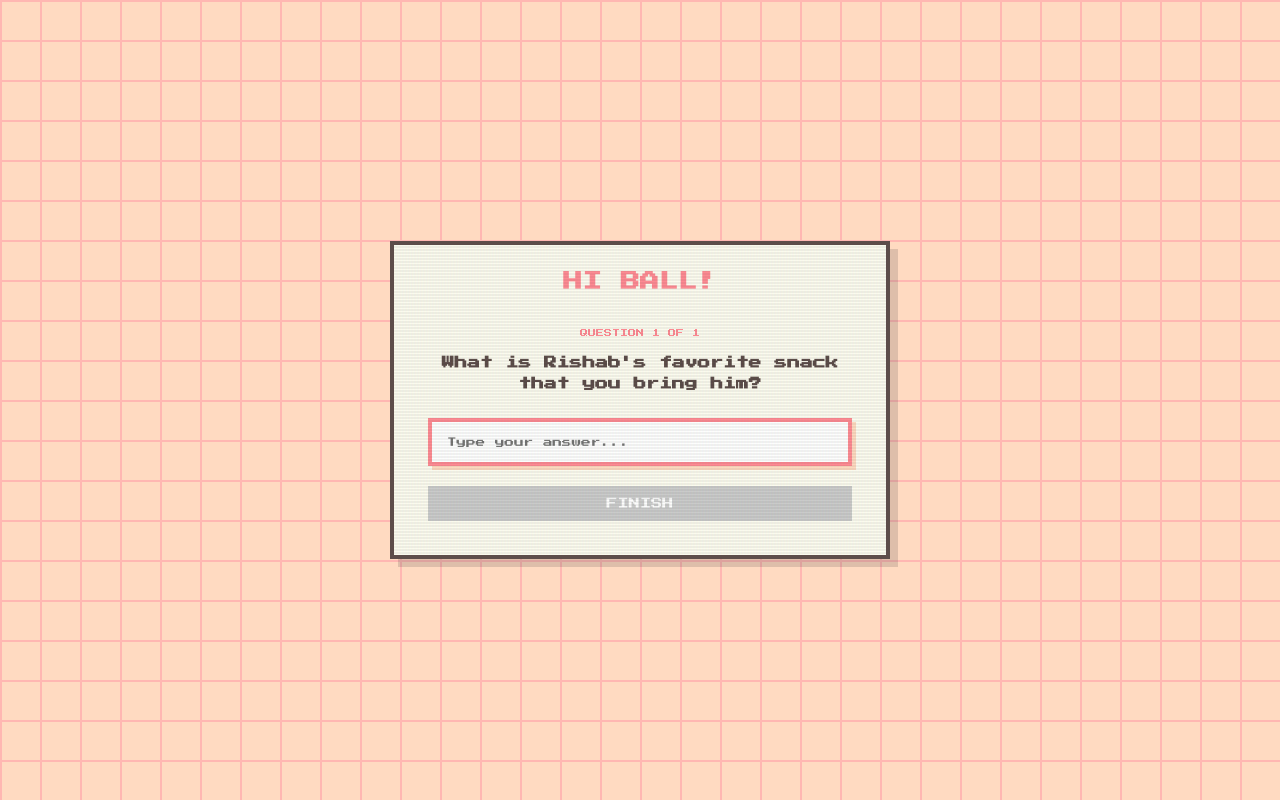
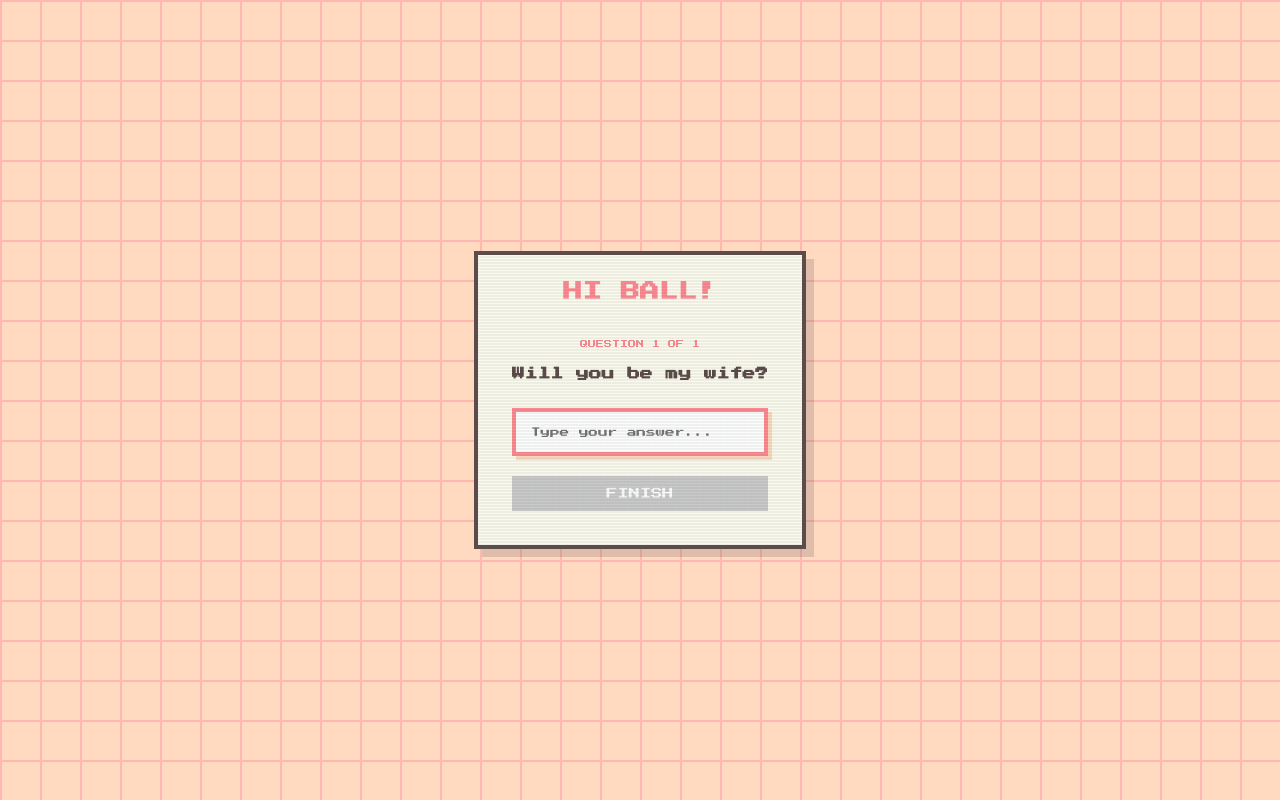
Before and after one commit to rishabshivkumar7/ballentines, a React (Create React App) app: page / in a window 1280 px wide. Built offline with nearby package versions, Linux system fonts and the light colour scheme; the HTML template or start-up script is replaced by a standard one.

Commit message:
added 8th question

```diff
--- a/src/components/LoginQuestionnaire.jsx
+++ b/src/components/LoginQuestionnaire.jsx
@@ -22,7 +22,7 @@ const LoginQuestionnaire = ({ questions, onSuccess }) => {
                 setError(false);
             } else {
                 // To unlock the game immediately, change the line below to: onSuccess(true) else setShowFinished(true);
-                setShowFinished(true);
+                onSuccess(true);
             }
         } else {
             setError(true);
--- a/src/constants.js
+++ b/src/constants.js
@@ -77,9 +77,14 @@ export const LOGIN_QUESTIONS = [
     //     question: "What is Rishab's favorite memory with you?",
     //     correctAnswers: ["gili", "shrooms in gili", "laughing in gili", "mushroom trip"]
     // },
+    // {
+    //     id: 7,
+    //     question: "What is Rishab's favorite snack that you bring him?",
+    //     correctAnswers: ["chessmen", "cookies", "chessmen cookies"]
+    // },
     {
-        id: 7,
-        question: "What is Rishab's favorite snack that you bring him?",
-        correctAnswers: ["chessmen", "cookies", "chessmen cookies"]
+        id: 8,
+        question: "Will you be my wife?",
+        correctAnswers: ["yes"]
     }
 ];
```
